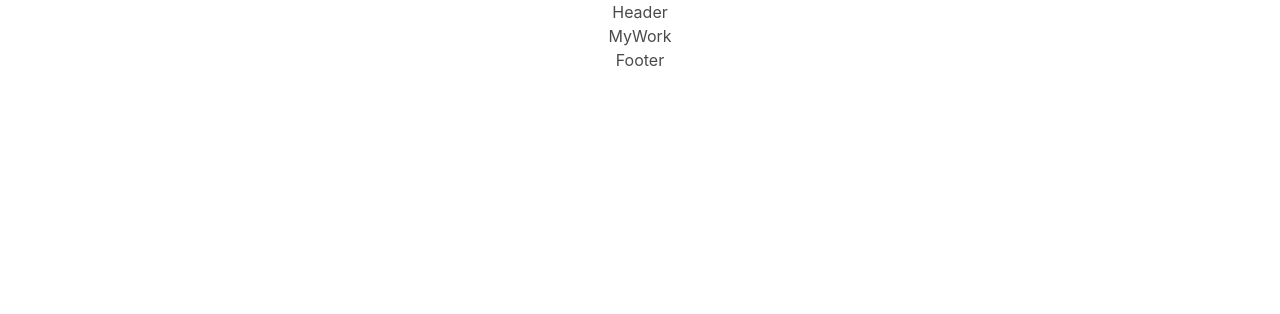
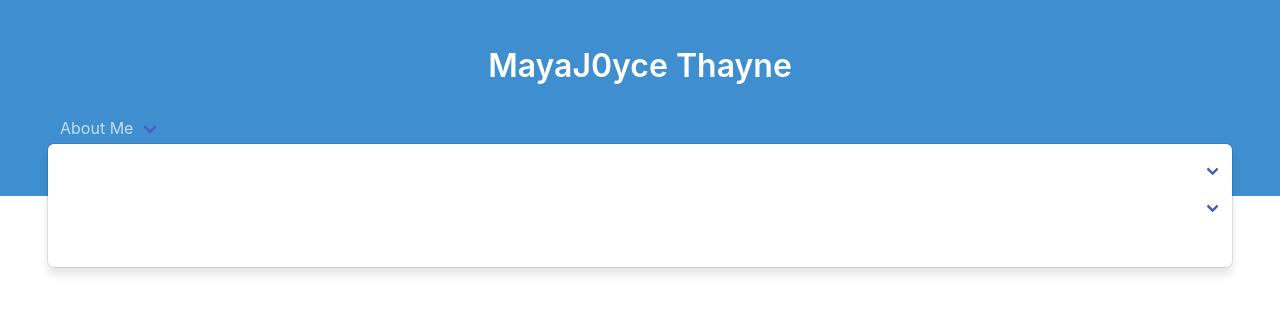
Before and after one commit to mayaj0yce/react20, a React (Create React App) app: page /portfolio in a window 1280 px wide. Shown: the top 314 px of the page. Built offline with nearby package versions, Linux system fonts and the light colour scheme.

Commit message:
nav bar is in and working. need tp add css

```diff
--- a/src/App.js
+++ b/src/App.js
@@ -21,13 +21,13 @@
         </Header>
 
         <Routes>
-          <Route exact path='/' element={<AboutMe />}/>
-          <Route exact path='/contact' element={<Contact />}/>
-          <Route exact path='/resume' element={<Resume />}/>
-          <Route exact path='/portfolio' element={<MyWork />}/>
+          <Route exact path='/' element={<AboutMe/>}/>
+          <Route exact path='/contact' element={<Contact/>}/>
+          <Route exact path='/resume' element={<Resume/>}/>
+          <Route exact path='/portfolio' element={<MyWork/>}/>
         </Routes>
 
-        <Footer />
+        {/* <Footer /> */}
       </Router>
     </div>
   );
--- a/src/components/Footer/Footer.js
+++ b/src/components/Footer/Footer.js
@@ -1,8 +1,30 @@
 import React from 'react'
+// import "./style.css"
+
+const style = {
+  footer1: {
+    textAlign: "center",
+    width: "100",
+    background: "olive",
+  color: "black",
+  position: "absolute",
+  bottom: '0',
+
+  // padding: '0',
+  }
+}
 
 const Footer = () => {
   return (
-    <div class="content has-text-centered">Footer</div>
+    <div class='footer' style={style.footer1}>
+
+      Git Hub Link
+
+      Portfolio
+
+      Etc.
+
+      </div>
   )
 }
 
--- a/src/components/Header/Header.css
+++ b/src/components/Header/Header.css
@@ -0,0 +1,3 @@
+h1 {
+    font-size: larger;
+}
--- a/src/components/Header/Header.js
+++ b/src/components/Header/Header.js
@@ -1,9 +1,36 @@
 import React from 'react'
+// import Nav from '../Nav/Nav';
 
 const Header = () => {
   return (
-    <div>Header</div>
-  )
+    <section class="hero is-info">
+      <div class="hero-body">
+        <p class='title'>
+          MayaJ0yce Thayne
+        </p>
+
+        <div class="navbar-item has-dropdown is-hoverable">
+          <a class="navbar-link" href="/">
+            About Me
+          </a>
+
+            <div class="navbar-dropdown is-boxed">
+            <a  class="navbar-link" href="/contact">
+              Contact Info
+              </a>
+              <a class="navbar-link" href="/resume">
+                Resume
+              </a>
+              <a class="navbar-item" href="/portfolio">
+                Portfolio
+              </a>
+            </div>
+
+          </div>
+          </div>
+
+        </section>
+        )
 }
 
-export default Header
+        export default Header
--- a/src/components/Nav/Nav.js
+++ b/src/components/Nav/Nav.js
@@ -1,10 +1,20 @@
 import React from 'react'
+import 'bulma/css/bulma.min.css';
 
 const Nav = () => {
   return (
-    <div>Nav
-
-
+    <div>
+      HERE
+      {/* <Nav className="justify-content-center" activeKey="/home">
+        <Nav.Item>
+          <Nav.Link href="/home">Active</Nav.Link>
+        </Nav.Item>
+        </Nav>
+        <a href="./Nav.css" role="button" class="navbar-burger" aria-label="menu" aria-expanded="false">
+          <span aria-hidden='false'> My Work </span>
+          <span aria-hidden="false">Contact Info</span>
+          <span aria-hidden="false">Resume</span>
+        </a> */}
     </div>
   )
 }
--- a/src/index.css
+++ b/src/index.css
@@ -10,3 +10,6 @@
   margin: 0;
   padding: 0;
 }
+.hero {
+  color: black;
+}
--- a/src/pages/AboutMe/AboutMe.js
+++ b/src/pages/AboutMe/AboutMe.js
@@ -3,7 +3,6 @@
 
 const AboutMe = () => {
 
-    console.log('about me')
 
   return (
     <div>
--- a/src/pages/Contact/Contact.js
+++ b/src/pages/Contact/Contact.js
@@ -0,0 +1,11 @@
+import React from 'react'
+
+const Contact = () => {
+  return (
+    <div>Contact
+        <h1> hello</h1>
+    </div>
+  )
+}
+
+export default Contact
--- a/src/pages/Resume/Resume.js
+++ b/src/pages/Resume/Resume.js
@@ -0,0 +1,9 @@
+import React from 'react'
+
+const Resume = () => {
+  return (
+    <div>Resume</div>
+  )
+}
+
+export default Resume
```
Also changed, not shown: src/components/Footer/Footer.css (+6 -2 lines), 1 other file (tests, documents, lock files or other folders).
